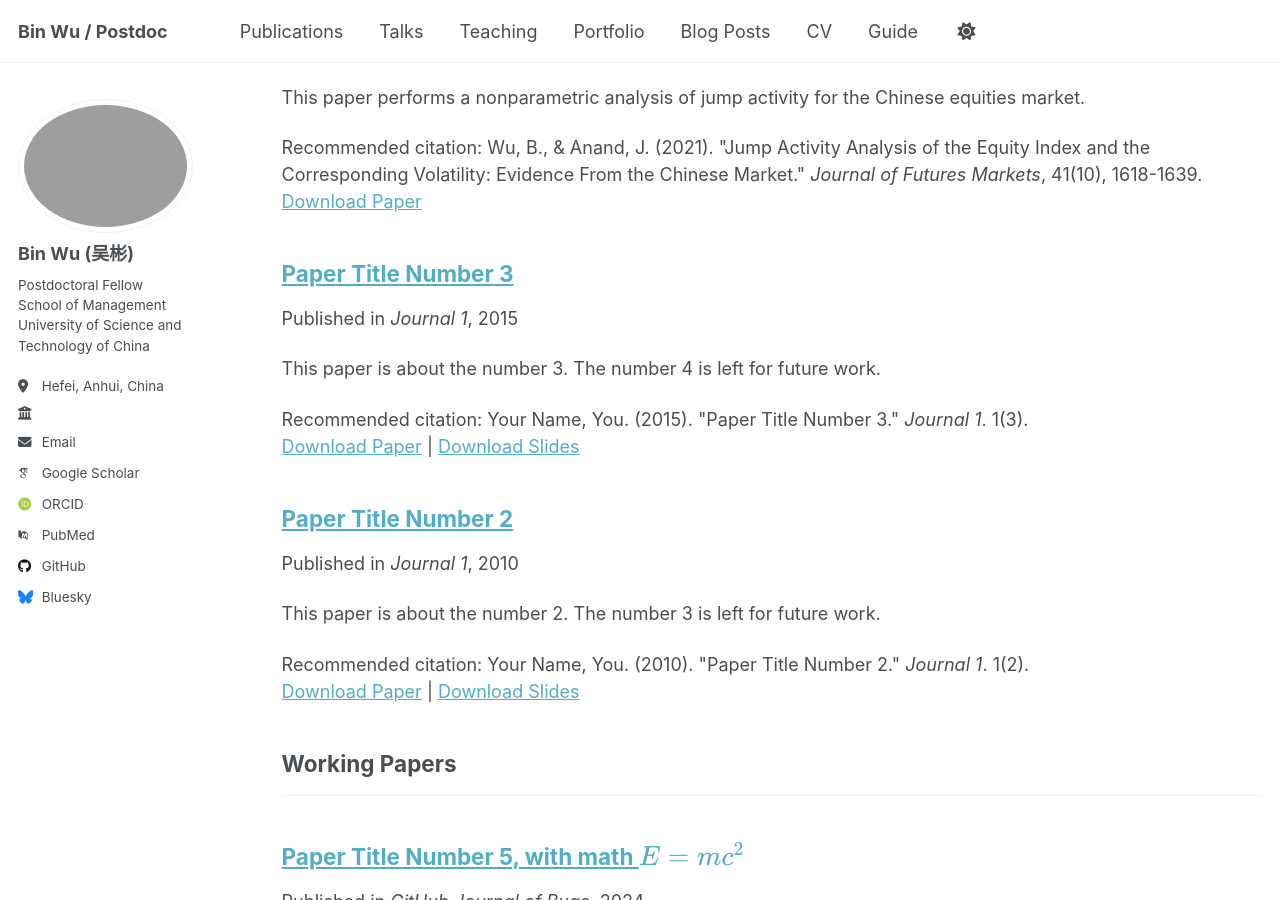
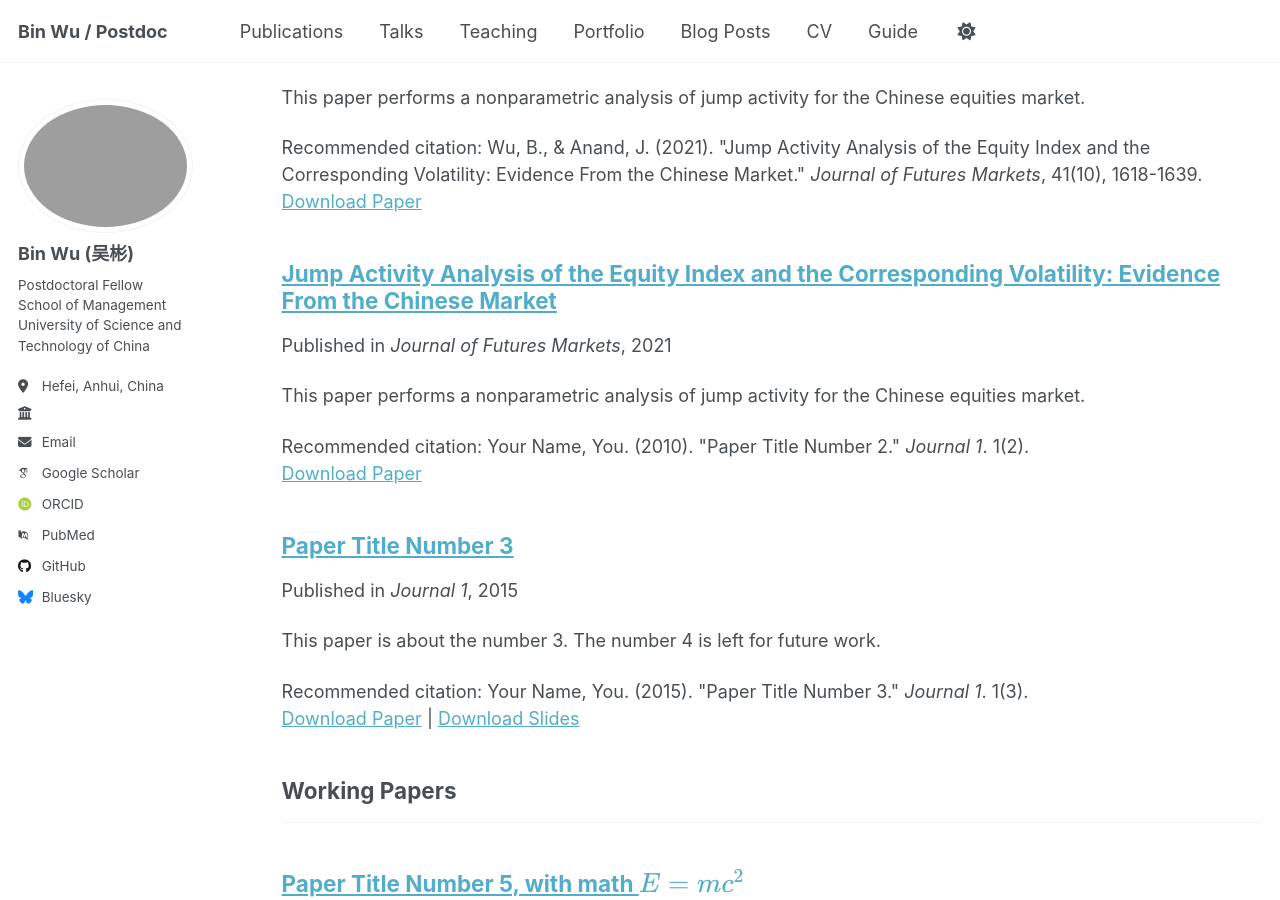
Before and after one commit to BinWu58/BinWu.github.io, a Jekyll site: the page built from _pages/publications.html, in a window 1280 px wide and 900 px high, scrolled down 343 px. Built offline with Jekyll 4.4.1, drawn with Linux system fonts in a browser that asks for light colours; some web fonts are replaced; a script that is not in the unit is left out.

Commit message:
2010-10-01-paper-title-number-2.md

```diff
--- a/_publications/2010-10-01-paper-title-number-2.md
+++ b/_publications/2010-10-01-paper-title-number-2.md
@@ -1,13 +1,13 @@
 ---
-title: "Paper Title Number 2"
+title: "Jump Activity Analysis of the Equity Index and the Corresponding Volatility: Evidence From the Chinese Market"
 collection: publications
 category: manuscripts
-permalink: /publication/2010-10-01-paper-title-number-2
-excerpt: 'This paper is about the number 2. The number 3 is left for future work.'
-date: 2010-10-01
-venue: 'Journal 1'
-slidesurl: 'http://academicpages.github.io/files/slides2.pdf'
-paperurl: 'http://academicpages.github.io/files/paper2.pdf'
+permalink: /publication/2021-04-19-jump-activity-chinese-market
+excerpt: 'This paper performs a nonparametric analysis of jump activity for the Chinese equities market.'
+date: 2021-04-19
+venue: 'Journal of Futures Markets'
+#slidesurl: 'http://academicpages.github.io/files/slides2.pdf'
+paperurl: '[http://academicpages.github.io/files/paper2.pdf](https://onlinelibrary.wiley.com/doi/abs/10.1002/fut.22227)'
 citation: 'Your Name, You. (2010). &quot;Paper Title Number 2.&quot; <i>Journal 1</i>. 1(2).'
 ---
 
```
